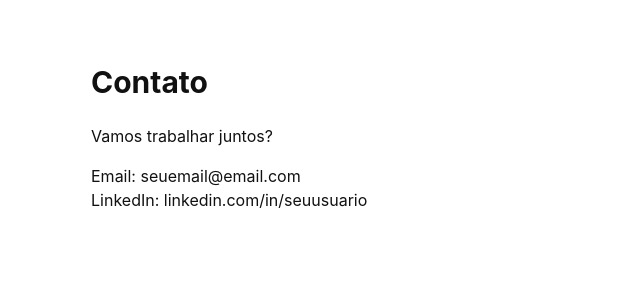
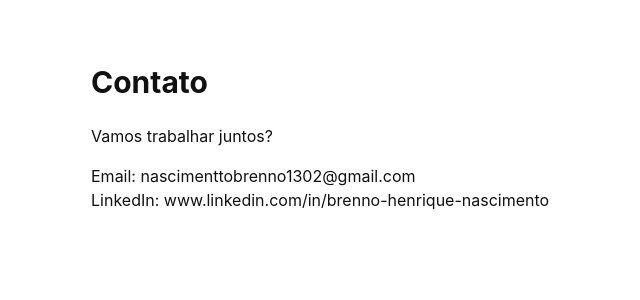
Before and after one commit to bhn-1302/brenno-copywriter, a Next.js app: page /contato in a window 1280 px wide. Shown: the top 300 px of the page, without its empty margins (189-829 px from the left). Built offline with nearby package versions, Linux system fonts and the light colour scheme.

Commit message:
atualização de informações sobre Contato

```diff
--- a/app/contato/page.tsx
+++ b/app/contato/page.tsx
@@ -5,8 +5,8 @@
 
       <p className="mb-4">Vamos trabalhar juntos?</p>
 
-      <p>Email: seuemail@email.com</p>
-      <p>LinkedIn: linkedin.com/in/seuusuario</p>
+      <p>Email: nascimenttobrenno1302@gmail.com</p>
+      <p>LinkedIn: www.linkedin.com/in/brenno-henrique-nascimento</p>
     </main>
   );
 }
```
